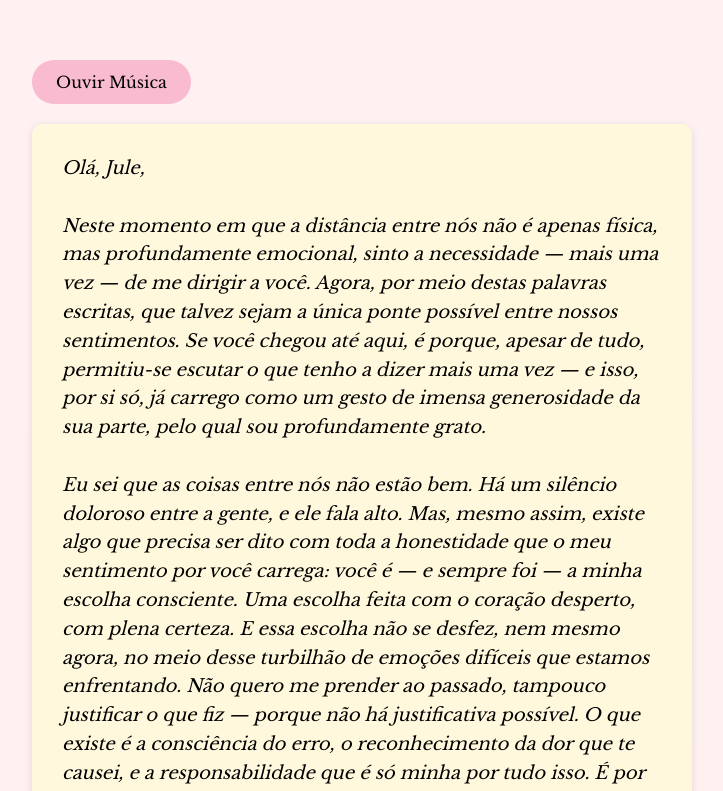
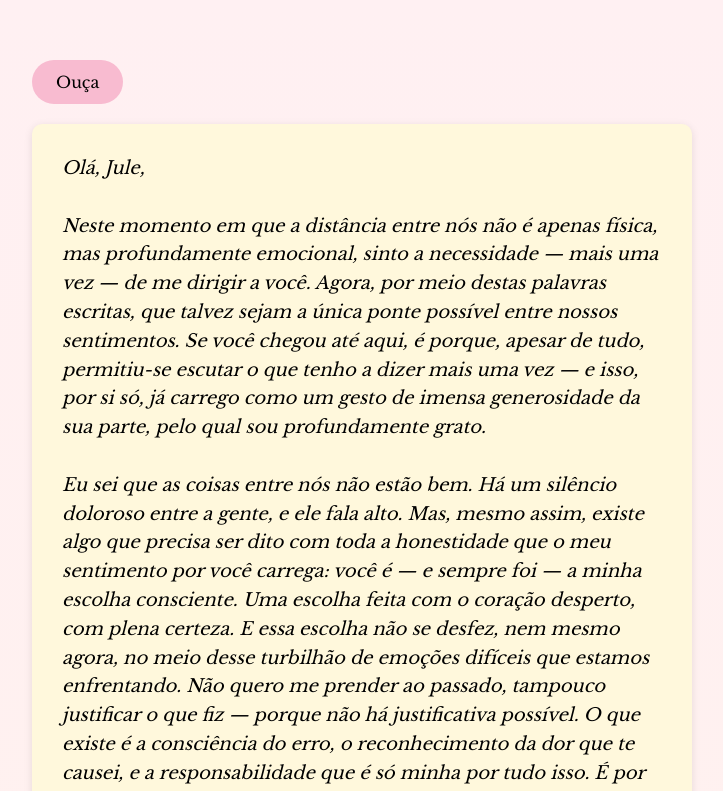
Before and after one commit to tom-de-lima/Romance-Landing-2, a plain HTML site: page index.html in a window 1280 px wide. Shown: the top 791 px of the page, without its empty margins (278-1001 px from the left). Drawn offline with nearby package versions, Linux system fonts and the light colour scheme.

Commit message:
Update index.html

```diff
--- a/index.html
+++ b/index.html
@@ -14,7 +14,7 @@
 <body>
   <div class="container">
     <!-- Botão para tocar a música -->
-    <button id="play-button">Ouvir Música</button>
+    <button id="play-button">Ouça</button>
 
     <!-- Player de áudio oculto: insira seu arquivo MP3 em 'seu-audio.mp3' -->
     <audio id="background-music" src="Heaven.mp4"></audio>
```
